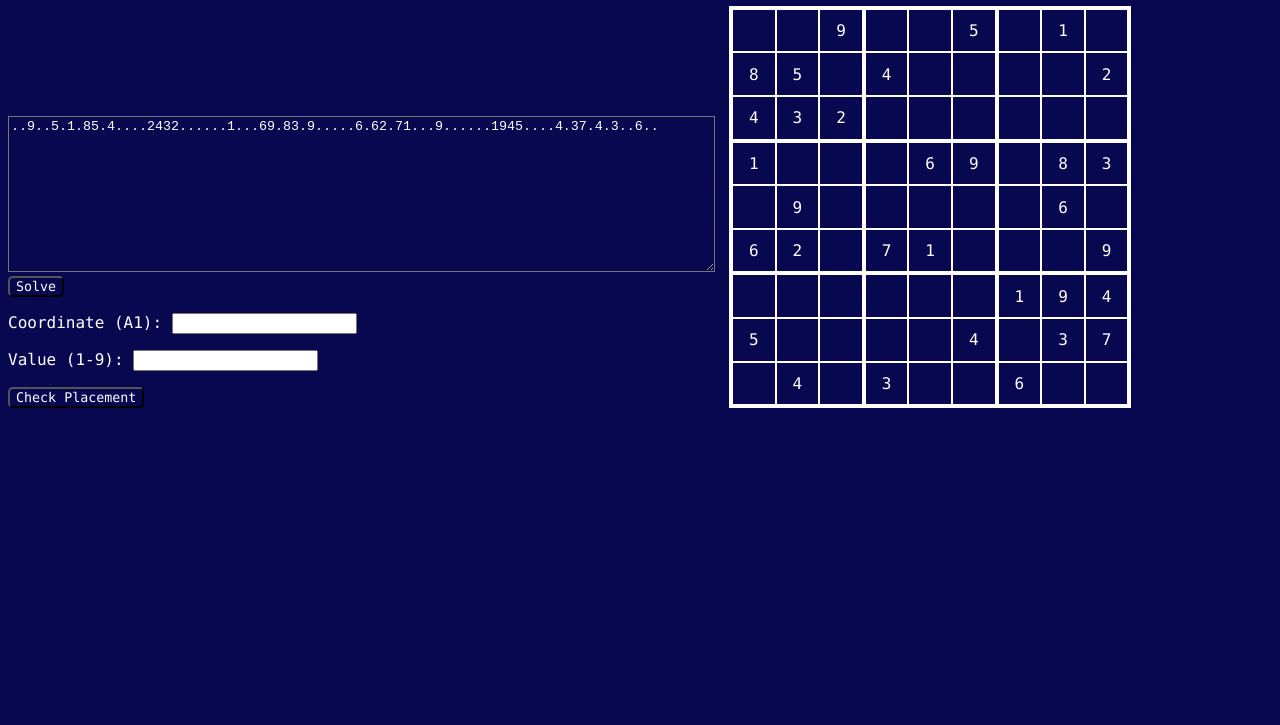
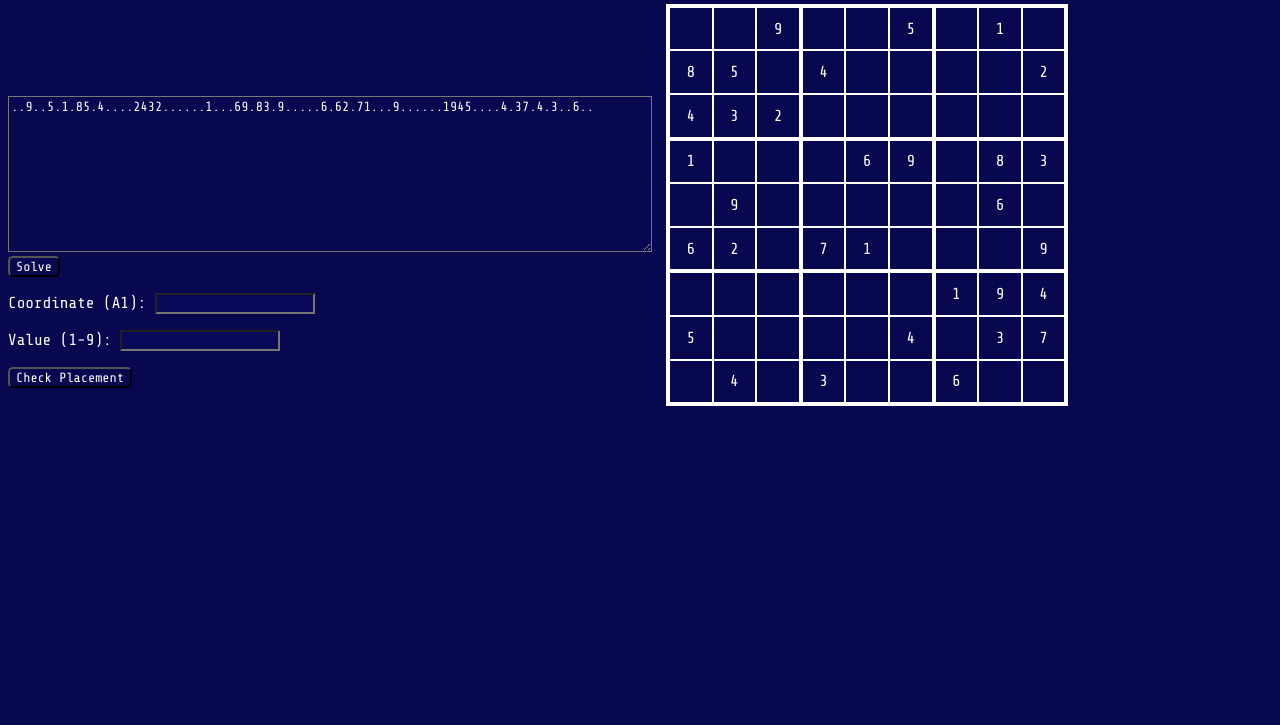
Before and after one commit to mugabus/sudoku-solver, a website: page views/index.html in a window 1280 px wide. Shown: the part 75-800 px from the top of the page. Drawn offline with nearby package versions, Linux system fonts and the light colour scheme.

Commit message:
New font, messages made red, inputs made blue

```diff
--- a/public/style.css
+++ b/public/style.css
@@ -1,47 +1,66 @@
+@import "https://fonts.googleapis.com/css?family=Share+Tech+Mono";
+
 code {
   background: #d0d0d5;
 }
 body {
   background: rgb(8, 8, 80);
   color: white;
-  font-family: "Lucida Console";
+  font-family: Share Tech Mono, monospace;
 }
 .container {
   display: flex;
   flex-direction: column;
+
 }
 
 .form-container {
   max-width: 95%;
+  font-family: Share Tech Mono, monospace;
 }
 
 textarea {
   width: 100%;
   background: rgb(8, 8, 80);
   color: white;
+  font-family: Share Tech Mono, monospace;
 
 }
 #solve-button, #check-button {
  background: rgb(8, 8, 80);
  color: white;
  border-radius: 5px;
- font-family: "Lucida Console";
+font-family: Share Tech Mono, monospace;
 }
 #user-stories {
   font-size: 1.2em;
 }
 
+.checker {
+  background:rgba(16, 16, 109, 0.349);
+  color: white;
+  font-family: Share Tech Mono, monospace;
+}
 #error-msg {
   color: red;
   display: inline;
   margin-left: 10px;
+  font-family: Share Tech Mono, monospace;
 }
+#error{
+  color: red;
+  display: inline;
+  margin-left: 10px;
 
+  font-size: 14px;
+  font-family: Share Tech Mono, monospace;
+}
 #sudoku-grid {
+
   margin-left: 20px;
   text-align: center;
   display: inline;
-
+ font-family: Share Tech Mono, monospace;
 }
 
 .grid {
```
